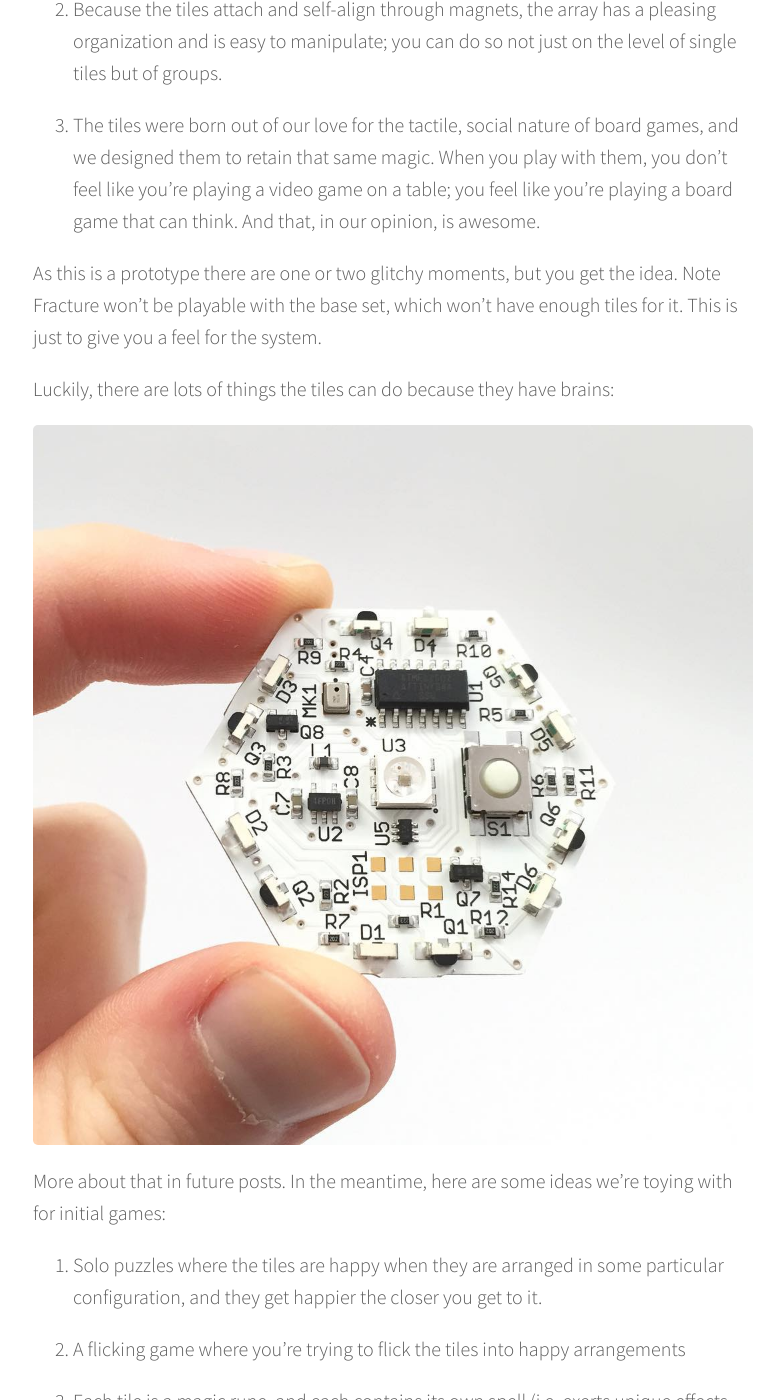
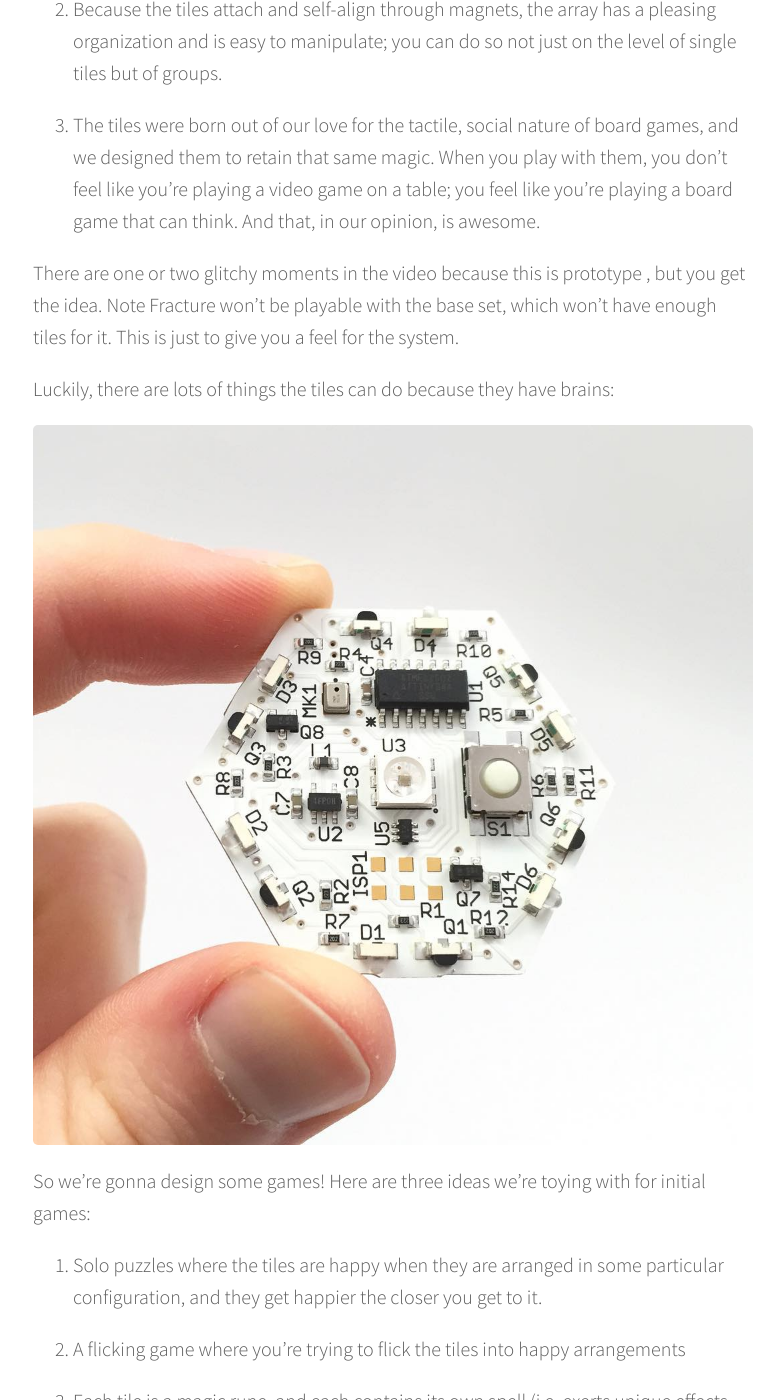
Before and after one commit to jbobrow/Move38-website, a Jekyll site: the page built from _posts/2016-10-05-demo-of-our-new-game-platform.markdown, in a window 1280 px wide and 1400 px high, scrolled down 1279 px. Shown: the whole window, without its empty margins (247-1031 px from the left). Built offline with Jekyll 4.4.1, drawn with Linux system fonts in a browser that asks for light colours; nearby versions of some CDN libraries; comment, search, counter and statistics services are not loaded; some of the changed text lies outside the part shown.

Commit message:
Updated Demo Of Our New Game Platform

```diff
--- a/_posts/2016-10-05-demo-of-our-new-game-platform.markdown
+++ b/_posts/2016-10-05-demo-of-our-new-game-platform.markdown
@@ -27,16 +27,18 @@ Fracture illustrates a some nice things about the system:
 
 3. The tiles were born out of our love for the tactile, social nature of board games, and we designed them to retain that same magic. When you play with them, you don’t feel like you’re playing a video game on a table; you feel like you’re playing a board game that can think. And that, in our opinion, is awesome.
 
-As this is a prototype there are one or two glitchy moments, but you get the idea. Note Fracture won't be playable with the base set, which won't have enough tiles for it. This is just to give you a feel for the system.
+There are one or two glitchy moments in the video because this is prototype , but you get the idea. Note Fracture won't be playable with the base set, which won't have enough tiles for it. This is just to give you a feel for the system.
 
 Luckily, there are lots of things the tiles can do because they have brains:
 
 ![automatile-naked.jpg](/uploads/automatile-naked.jpg)
 
-More about that in future posts. In the meantime, here are some ideas we're toying with for initial games:
+So we're gonna design some games! Here are three ideas we're toying with for initial games:
 
 1. Solo puzzles where the tiles are happy when they are arranged in some particular configuration, and they get happier the closer you get to it.
 
 2. A flicking game where you're trying to flick the tiles into happy arrangements
 
 3. Each tile is a magic rune, and each contains its own spell (i.e. exerts unique effects on other tiles). Players take turns casting spells by attaching their runes to a growing array on the table, until some winning condition is reached. Sort of like Magic: The Gathering. Because the system is open source (Arduino!), players could even invent, program, and distribute their own runes, and there could be a metagame economy where players can make fake or real money by selling the runes they invent to other players.
+
+There's a lot more where that came from. Here's my current stack of game concepts for the system:
```
